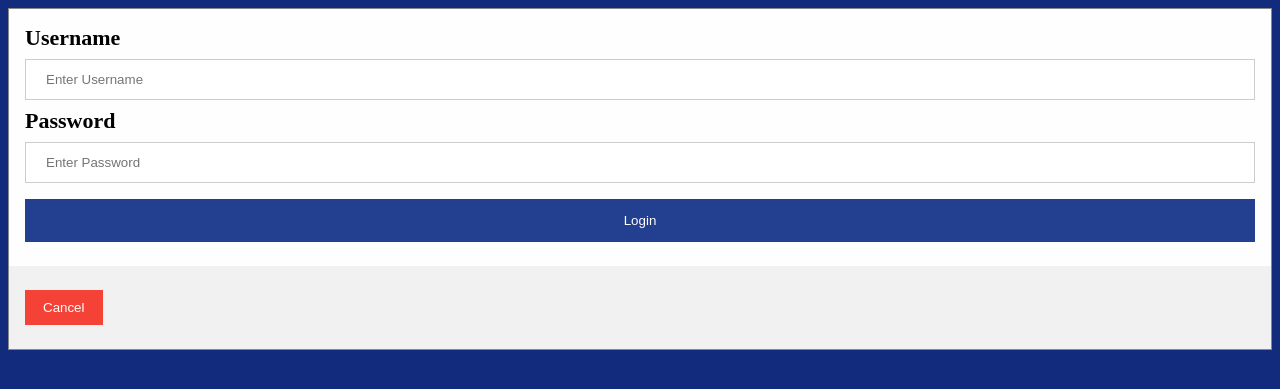
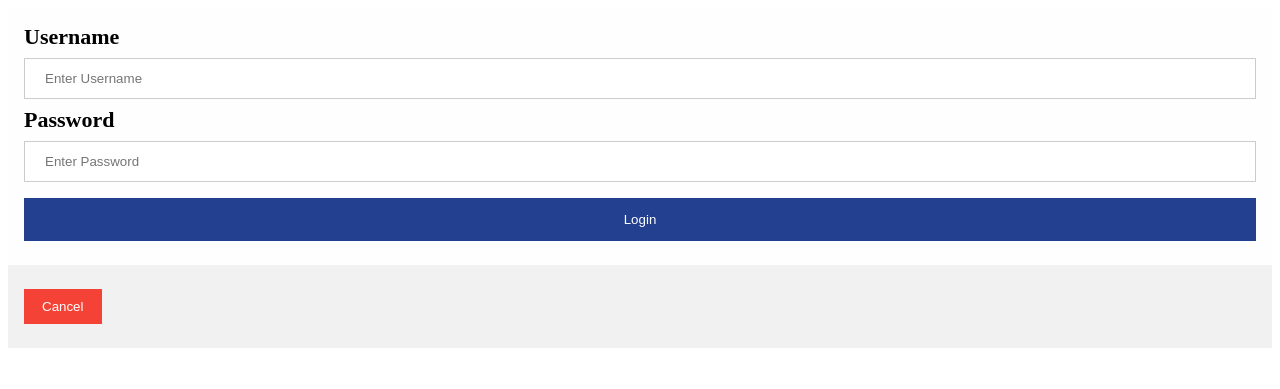
Before and after one commit to Redstone-2/CITComputerClub2, a Jekyll site: the page login.html, which Jekyll copies as it is, in a window 1280 px wide. Shown: the top 389 px of the page. Built offline with Jekyll 4.4.1, drawn with Linux system fonts in a browser that asks for light colours.

Commit message:
Update login.html

```diff
--- a/login.html
+++ b/login.html
@@ -4,7 +4,6 @@
   <style>
       body {
           font-family: 'Montserrat';font-size: 22px;
-          background-color: #132b7d;
           color: black;
         }
         #page{
@@ -12,30 +11,8 @@
           background-color: #ffffff;
           background-origin: padding-box;
         }
-        #a-title{
-          color:#233f90;
-          text-decoration: none;
-          font-family: 'Press Start 2P';font-size: 22px;
-        }
-        #a-title:hover{
-          color:#4c64a4;
-        }
-        .navbar {
-          list-style-type: none;
-          margin: 0;
-          padding: 0;
-          overflow: hidden;
-          background-color: #333;
-        }
 
-        .navbar a{
-          float: left;
-          display: block;
-          color: white;
-          text-align: center;
-          padding: 14px 16px;
-          text-decoration: none;
-        }
+
         #loginbutton {
           float: right;
           margin-right: 16px;
@@ -100,7 +77,6 @@
 
       /* The Modal (background) */
       .modal {
-        display: none; /* Hidden by default */
         position: fixed; /* Stay in place */
         z-index: 1; /* Sit on top */
         left: 0;
@@ -115,7 +91,6 @@
       /* Modal Content/Box */
       .modal-content {
         background-color: #fefefe;
-        border: 1px solid #888;
       }
 
       /* The Close Button (x) */
```
